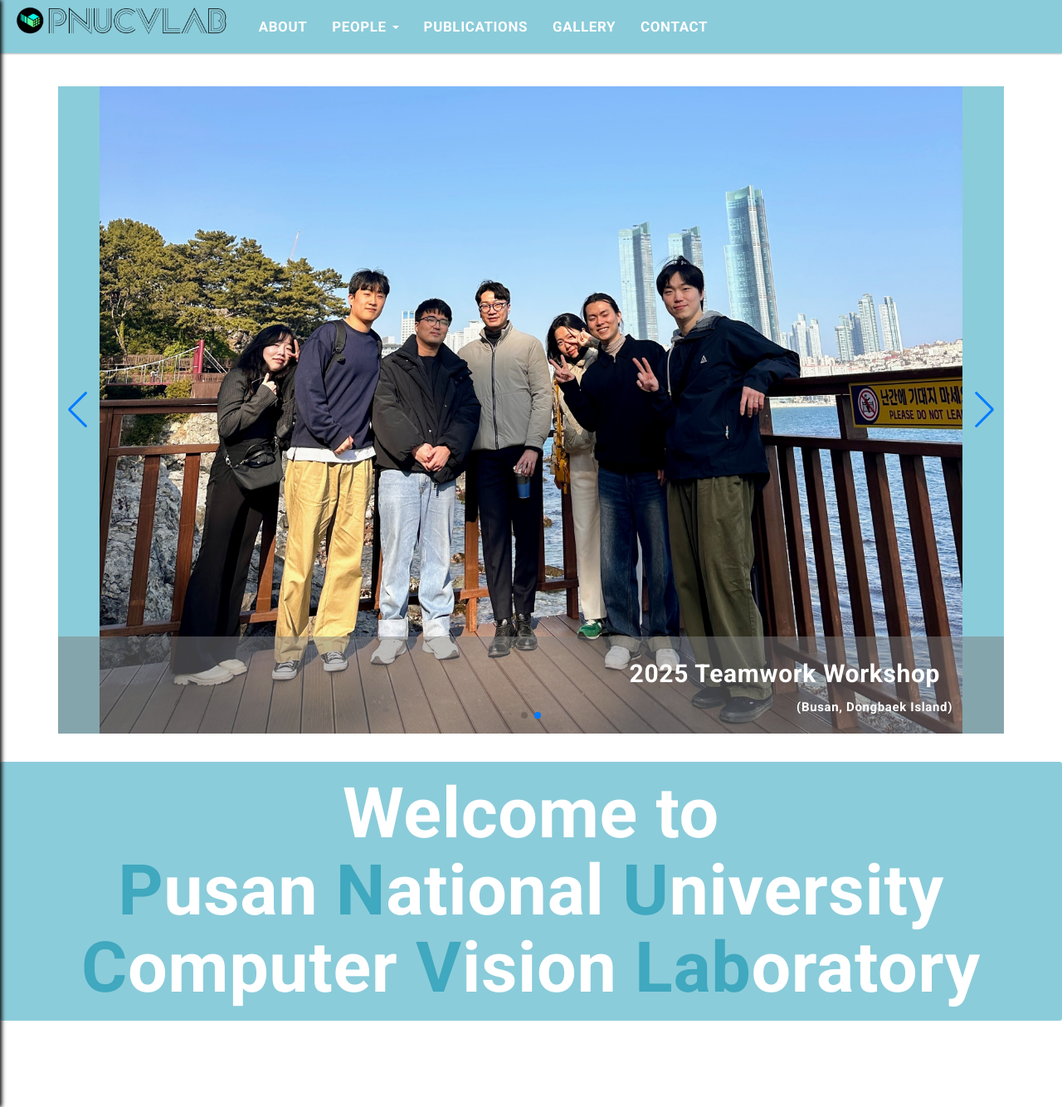
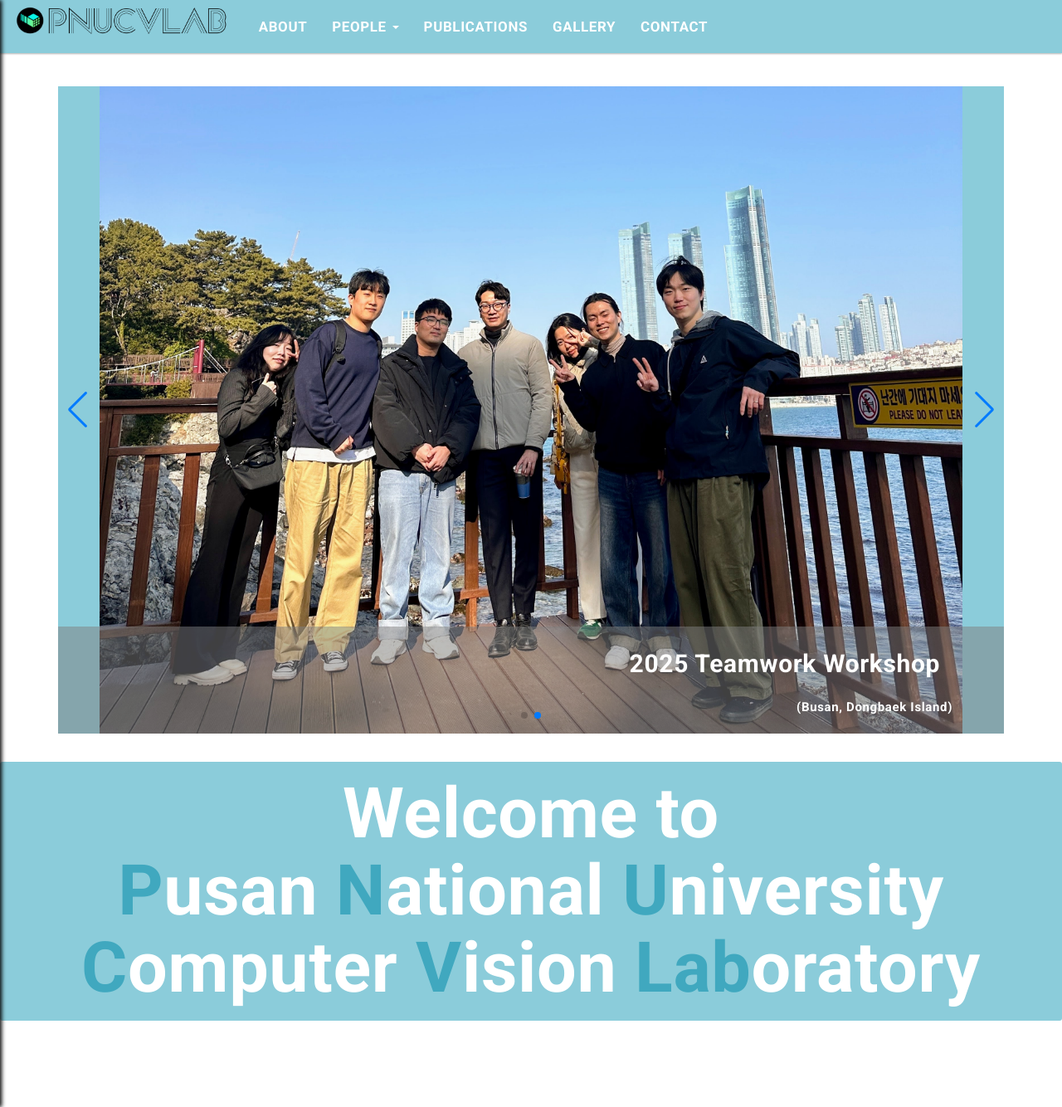
Before and after one commit to pnucvlab/pnucvlab.github.io, a Jekyll site: the page built from index.html, in a window 1280 px wide and 1334 px high. Shown: the whole window at 83% size. Built offline with Jekyll 4.4.1, drawn with Linux system fonts in a browser that asks for light colours; the list of posts is cut into pages by our own code.

```diff
--- a/assets/css/main.css
+++ b/assets/css/main.css
@@ -28,6 +28,7 @@
 	font-size: 30px;
 	font-weight: 700;
 	margin-right: 2em;
+	margin-bottom: 0.4em;
 	text-align: right;
 	color: #ffffff;
   }
```
